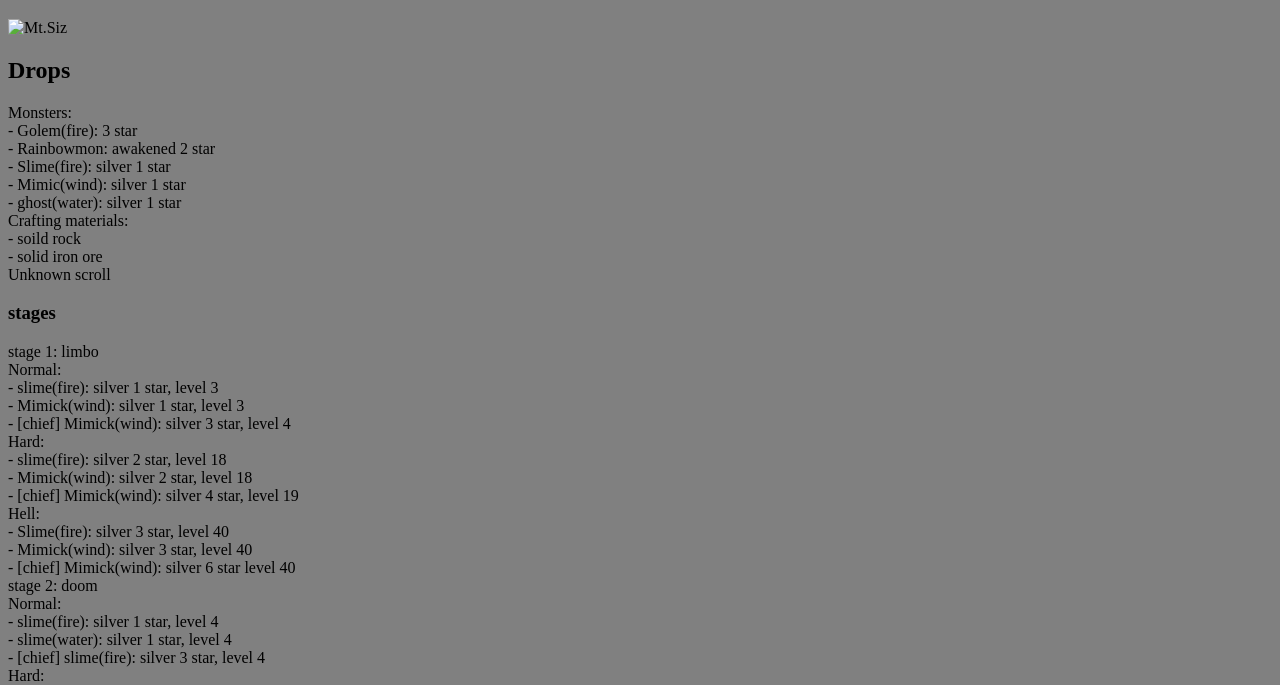
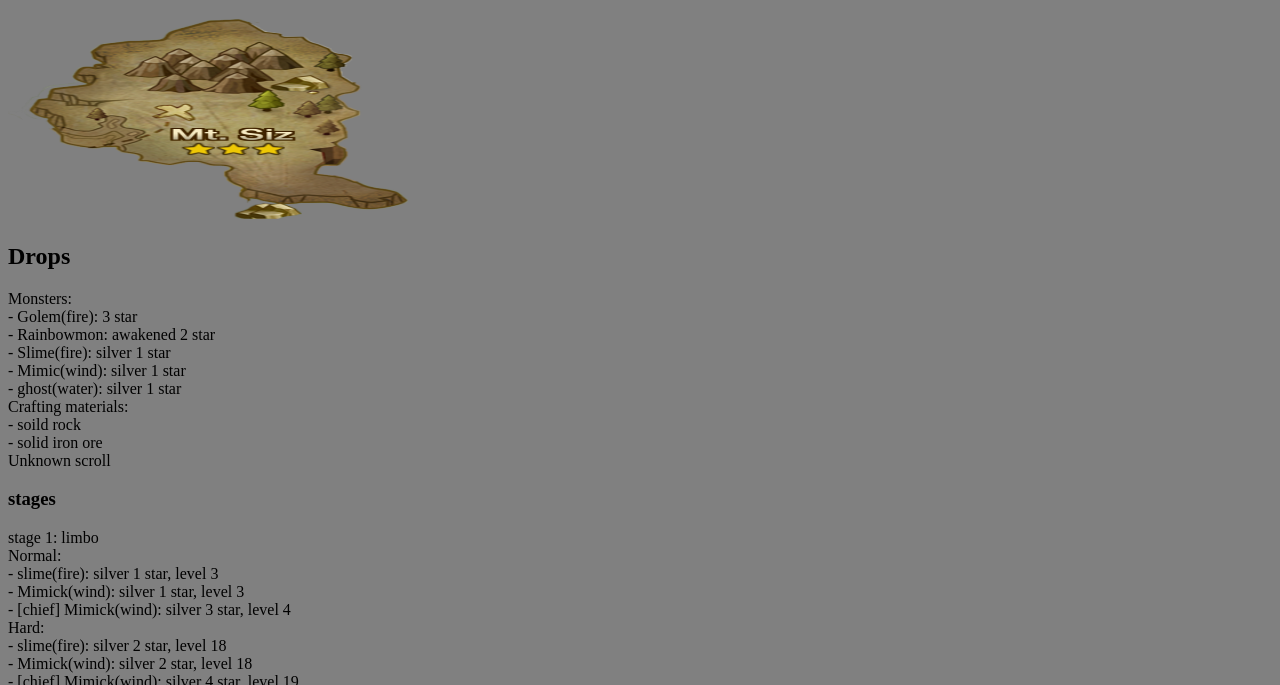
Before and after one commit to caothomas/home, a plain HTML site: page mt.siz.html in a window 1280 px wide. Shown: the part 115-800 px from the top of the page. Drawn offline with Linux system fonts and the light colour scheme.

Commit message:
Update mt.siz.html

```diff
--- a/mt.siz.html
+++ b/mt.siz.html
@@ -23,7 +23,7 @@
 				<li><a href="references.html">References</a></li>
 			</ul>
 			<h1>Mt.Siz</h1>
-			<img src="../images/mtsiz.png" alt="Mt.Siz" width="400" height="200">
+			<img src="mtsiz.png" alt="Mt.Siz" width="400" height="200">
 			<h2>Drops</h2>
 			<p>Monsters:<br>
 			- Golem(fire): 3 star<br>
```
